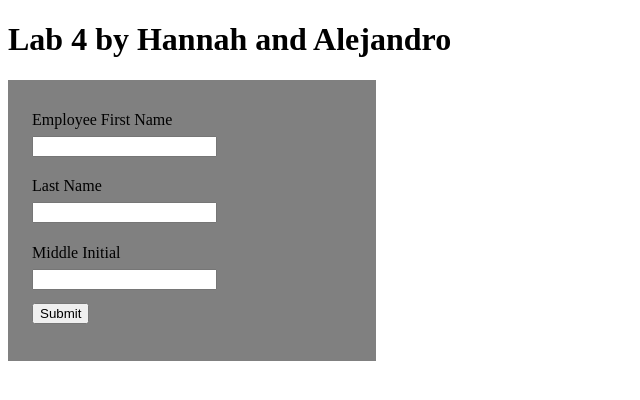
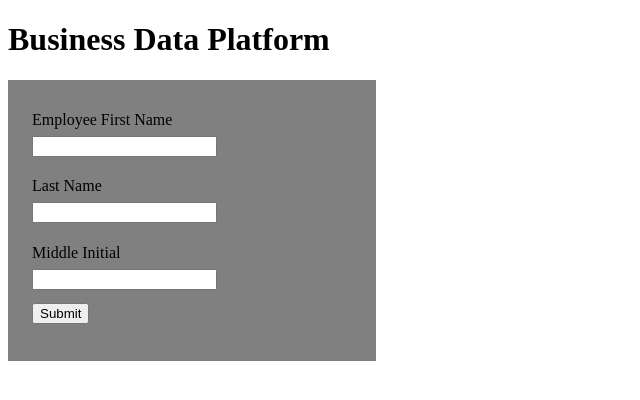
Before and after one commit to alejandroq/lab4, a PHP site: page / in a window 1280 px wide. Shown: the top 400 px of the page, without its empty margins (0-640 px from the left). Run offline with PHP 8.4, Linux system fonts and the light colour scheme; some libraries are stand-ins or nearby versions.

Commit message:
Update index.php

```diff
--- a/index.php
+++ b/index.php
@@ -1,9 +1,11 @@
 <?php include 'header.php' ?>
 
-<h1> Lab 4 by Hannah and Alejandro </h1>
+<header>
+    <h1> Business Data Platform </h1>
+</header>
 
     <section>
-        <form action="" method="POST" id="employeeForm">
+        <form action="index.php" method="POST" id="employeeForm">
             <aside>
                 <p>Employee First Name</p>
                 <input type="text" id="firstName" name="firstName" required>
```
